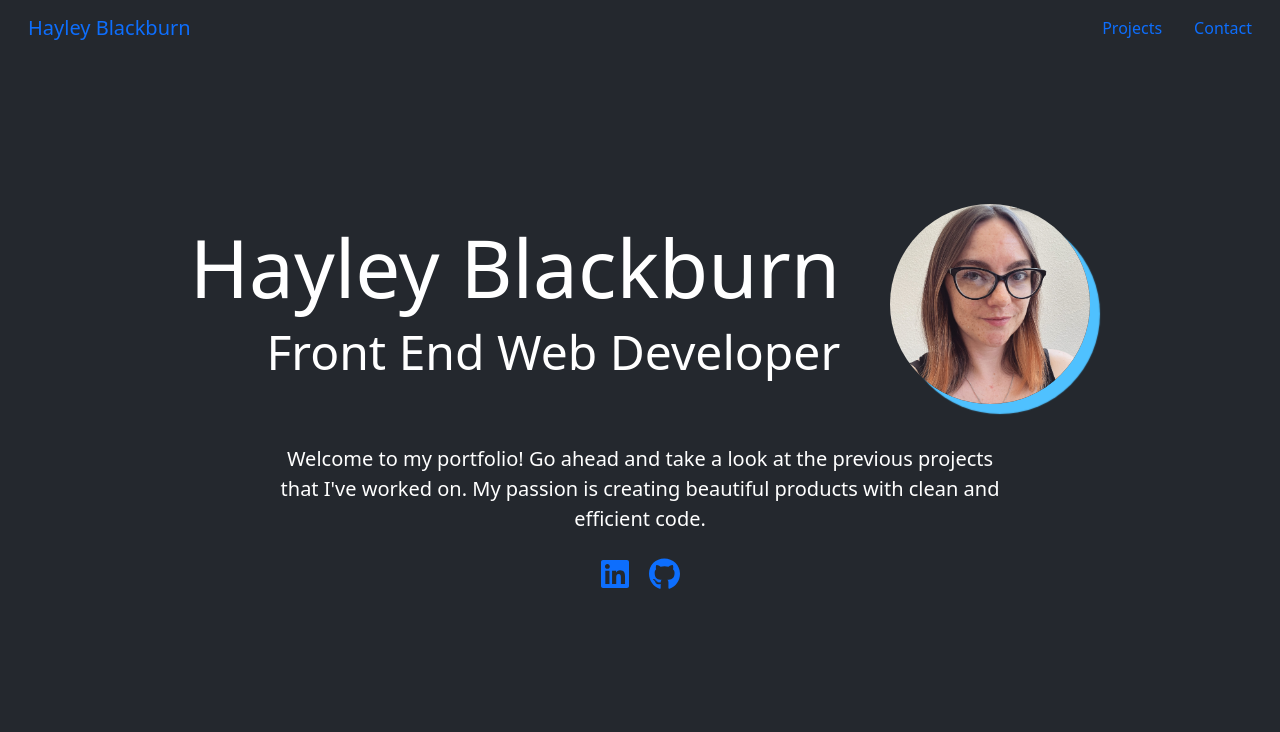
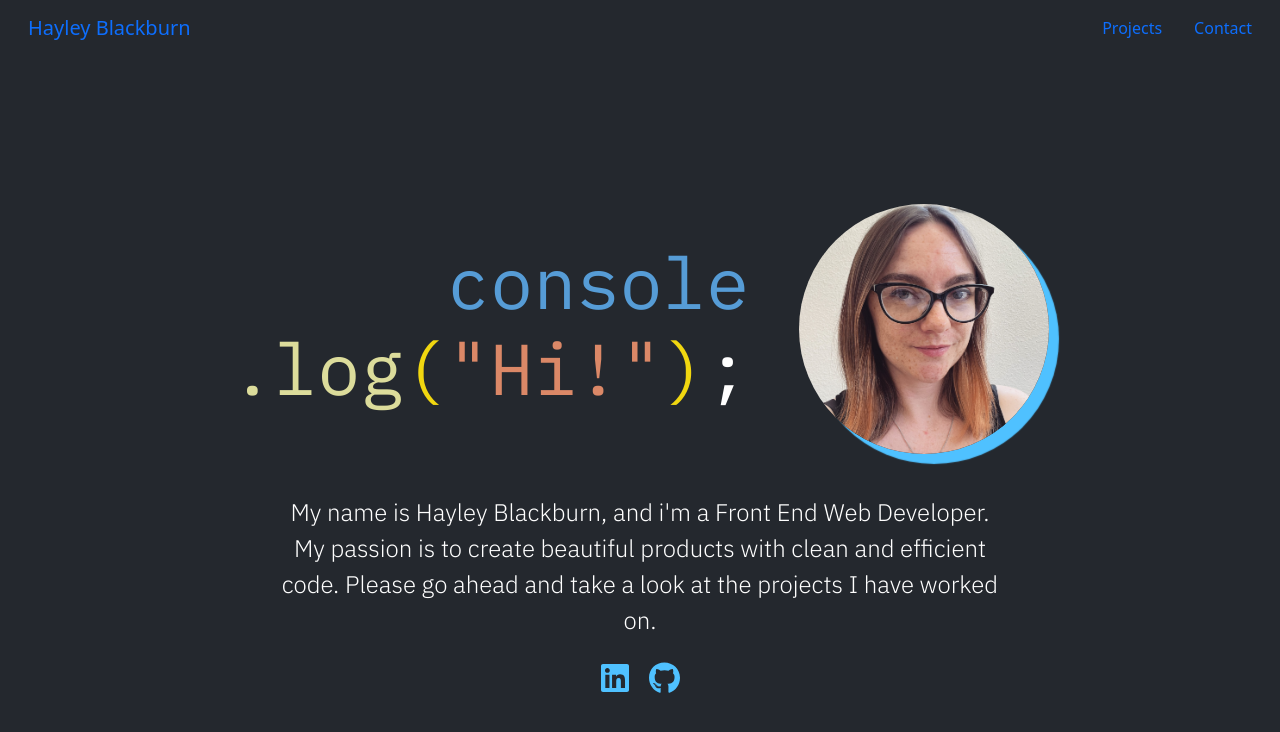
Before and after one commit to codenamehaylz/react-portfolio, a React (Create React App) app: page / in a window 1280 px wide. Shown: the top 732 px of the page. Built offline with nearby package versions, Linux system fonts and the light colour scheme.

Commit message:
added google fonts and edited content of home page

```diff
--- a/public/index.html
+++ b/public/index.html
@@ -12,6 +12,11 @@
     <link rel="apple-touch-icon" href="%PUBLIC_URL%/logo192.png" />
     <link rel="stylesheet" href="https://cdn.jsdelivr.net/npm/bootstrap@5.1.3/dist/css/bootstrap.min.css" integrity="sha384-1BmE4kWBq78iYhFldvKuhfTAU6auU8tT94WrHftjDbrCEXSU1oBoqyl2QvZ6jIW3" crossorigin="anonymous">
     <link rel="stylesheet" href="style.css" />
+    <link rel="preconnect" href="https://fonts.googleapis.com">
+    <!--Link to google fonts used-->
+    <link rel="preconnect" href="https://fonts.googleapis.com">
+    <link rel="preconnect" href="https://fonts.gstatic.com" crossorigin>
+    <link href="https://fonts.googleapis.com/css2?family=IBM+Plex+Mono&family=IBM+Plex+Sans:wght@300&display=swap" rel="stylesheet">
     <!--
       manifest.json provides metadata used when your web app is installed on a
       user's mobile device or desktop. See https://developers.google.com/web/fundamentals/web-app-manifest/
--- a/public/style.css
+++ b/public/style.css
@@ -3,9 +3,9 @@
 :root {
     --vsbrightblue: rgb(79, 193, 255);
     --vsgold: rgb(241, 215, 16);
-    --vsyellow: rgb(220, 200, 170);
+    --vsyellow: rgb(220, 220, 155);
     --vspink: rgb(197, 14, 192);
-    --vsorange: rgb(206, 145, 120);
+    --vsorange: rgb(219, 136, 103);
     --vsplainblue: rgb(86, 156, 214);
 }
 
@@ -25,12 +25,13 @@ body {
     align-items: center;
     gap: 50px;
     flex-wrap: wrap;
+    font-family: 'IBM Plex Mono', monospace;
 }
 
 .hero-container img {
-    width: 200px;
-    height: 200px;
-    border-radius: 100px;
+    width: 250px;
+    height: 250px;
+    border-radius: 125px;
     box-shadow: 10px 10px 1px 0px var(--vsbrightblue);
 }
 
@@ -39,11 +40,30 @@ body {
     text-align: center;
     padding: 0px 20px;
     width: 60%;
+    font-family: 'IBM Plex Sans', sans-serif;
+    font-size: 1.5rem;
 }
 
 .hero-social a {
     padding: 0px 10px;
     font-size: xx-large;
+    color: var(--vsbrightblue)
+}
+
+.blue {
+    color: var(--vsplainblue)
+}
+
+.yellow {
+    color: var(--vsyellow)
+}
+
+.orange {
+    color: var(--vsorange)
+}
+
+.gold {
+    color: var(--vsgold)
 }
 
 
--- a/src/components/Home.js
+++ b/src/components/Home.js
@@ -8,12 +8,16 @@ function Home() {
         <div className="hero-container container-fluid">
           <img alt="Headshot of Hayley Blackburn" src={require("../images/Me.jpg")} />
           <div className="hero-title text-end">
-            <h1 className="display-1">Hayley Blackburn</h1>
-            <h3 className="display-5">Front End Web Developer</h3>
+            <h1 className="display-2"><span className="blue">console</span><br />
+            <span className="yellow">.log</span>
+            <span className="gold">(</span>
+            <span className="orange">"Hi!"</span>
+            <span className="gold">)</span>;</h1>
           </div>
         </div>
         <div className="hero-content container-fluid">
-          <p className="lead">Welcome to my portfolio! Go ahead and take a look at the previous projects that I've worked on. My passion is creating beautiful products with clean and efficient code.</p>
+          <p>My name is Hayley Blackburn, and i'm a Front End Web Developer. My passion is to create beautiful products with clean and efficient code.
+          Please go ahead and take a look at the projects I have worked on.</p>
           <div className="hero-social">
             <a href="https://www.linkedin.com/in/hayley-blackburn1/"><FontAwesomeIcon icon={faLinkedin} /></a>
             <a href="https://github.com/codenamehaylz"><FontAwesomeIcon icon={faGithub} /></a>
```
